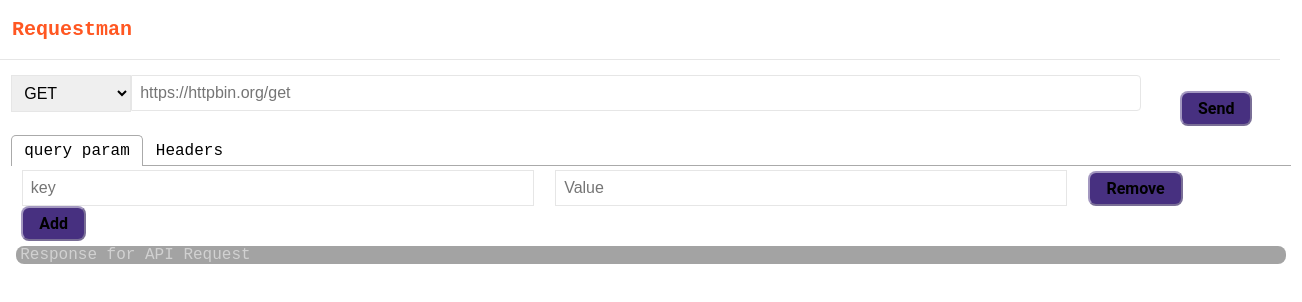
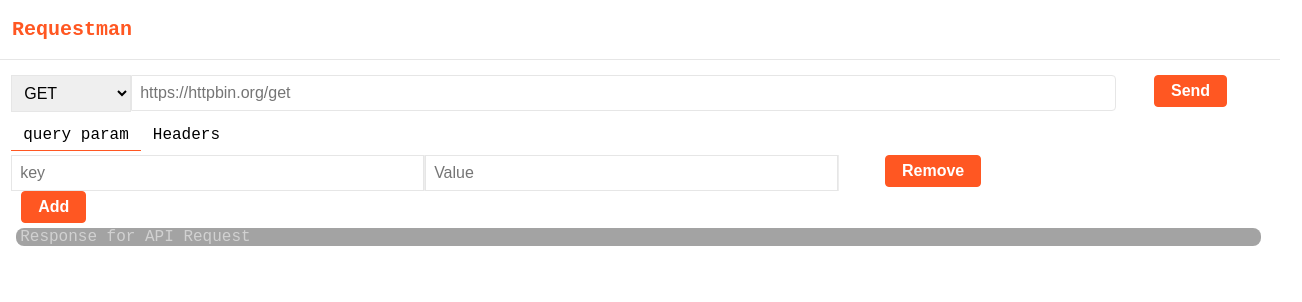
Before and after one commit to arunahuja94/requestman, a React (Create React App) app: page / in a window 1280 px wide. Shown: the top 302 px of the page, 1302 px wide, since content can reach past the window. Built offline with nearby package versions, Linux system fonts and the light colour scheme.

Commit message:
Ui changes

```diff
--- a/src/components/MainContainer.js
+++ b/src/components/MainContainer.js
@@ -4,7 +4,7 @@ import { requestHandler } from "../services/api";
 import Response from './Response';
 import "../styles/MainWrapper.css";
 import { Tab, Tabs, TabList, TabPanel } from 'react-tabs';
-import 'react-tabs/style/react-tabs.css';
+// import 'react-tabs/style/react-tabs.css';
 
 const MainContainer = () => {
 
@@ -99,7 +99,6 @@ const handleChange = (event) => {
                   </div>
                 </li>
                 <li className="send method">
-                  <label> </label>
                   <div>
                     <button class="Rbutton"> Send </button>
                   </div>
@@ -121,7 +120,7 @@ const handleChange = (event) => {
         {inputFields.map((inputField, index) => (
             <Fragment key={`${inputField}~${index}`}>
               <div className="form-container">
-              <div className="form-group width-40">
+              <div className="qp-form-group">
                 <input
                   type="text"
                   className="form-control"
@@ -132,7 +131,7 @@ const handleChange = (event) => {
                   onChange={event => handleInputChange(index, event)}
                 />
               </div>
-              <div className="form-group width-40">
+              <div className="qp-form-group">
                 <input
                   type="text"
                   className="form-control"
--- a/src/styles/MainWrapper.css
+++ b/src/styles/MainWrapper.css
@@ -3,7 +3,7 @@
 	display: block;
 	justify-content: space-between;
 	align-items: center;
-	width: 100%;
+	width: 98%;
 	z-index: 99;
     padding: 0.7rem 0.7rem;
     float: left;
@@ -54,7 +54,7 @@
     font-weight: 400;
     line-height: 1;
 }
-.MainWrapper code,.MainWrapper input,.MainWrapper kbd,.MainWrapper pre,.MainWrapper select,.MainWrapper textarea {
+.MainWrapper .request code,.MainWrapper input,.MainWrapper .request select {
     padding: 8px;
     font-size: 16px;
     font-weight: 400;
@@ -68,19 +68,17 @@
     /* margin-top: 24px; */
 }
 .MainWrapper button {
+    color: #fff;
     align-items: center;
     justify-content: center;
     padding: 6px 16px;
-    border-radius: 8px;
-    background-color: #473080;
-    color: var(--act-color);
+    border-radius: 4px;
+    background-color: #ff5722;
     font-size: 16px;
-    font-family: Poppins,Roboto,Noto,sans-serif;
     font-weight: 700;
     transition: all .2s ease-in-out;
-    fill: var(--act-color);
     cursor: pointer;
-    border-color: var(--fg-light-color);
+    border: 1px solid #ff5722;
 }
 
 .MainWrapper label {
@@ -115,10 +113,15 @@
 .form-container {
     display: flex;
 }
-.form-group{
+.qp-form-group{
     display: flex;
-    margin: auto;
+    /* margin: auto; */
     align-items: center;
+    flex: 0 0 33%;
+    position: relative;
+    box-sizing: border-box;
+    min-width: 0;
+    border-right: 1px solid #ededed
 }
 
 .query_param_inputs
@@ -145,6 +148,55 @@
     width: fit-content;
     margin-left: 10px;
 }
+
+.react-tabs__tab--selected {
+    color: black;
+    border-bottom: 1px solid #ff5722;
+}
+.react-tabs__tab {
+    display: inline-block;
+    position: relative;
+    list-style: none;
+    padding: 6px 12px;
+    cursor: pointer;
+}
+
+
+.react-tabs {
+    -webkit-tap-highlight-color: transparent;
+  }
+
+
+  .react-tabs__tab--disabled {
+    color: GrayText;
+    cursor: default;
+  }
+
+  .react-tabs__tab:focus {
+    box-shadow: 0 0 5px hsl(208, 99%, 50%);
+    border-color: hsl(208, 99%, 50%);
+    outline: none;
+  }
+
+  .react-tabs__tab:focus:after {
+    content: "";
+    position: absolute;
+    height: 5px;
+    left: -4px;
+    right: -4px;
+    bottom: -5px;
+    background: #fff;
+  }
+
+  .react-tabs__tab-panel {
+    display: none;
+  }
+
+  .react-tabs__tab-panel--selected {
+    display: block;
+  }
+
+
 @media screen and (max-width: 1093px) {
     .MainWrapper{
     width: 60%;
```
